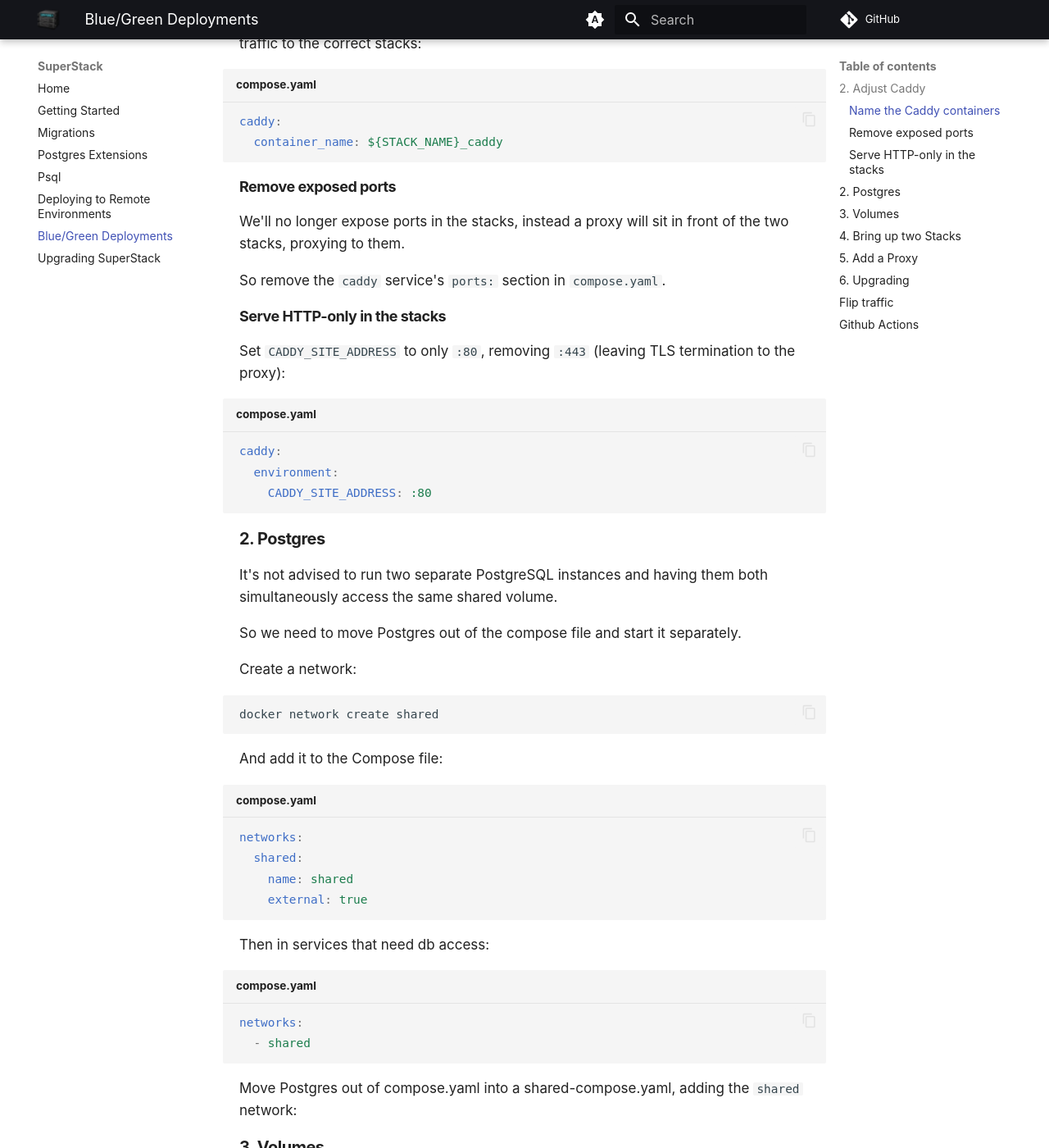
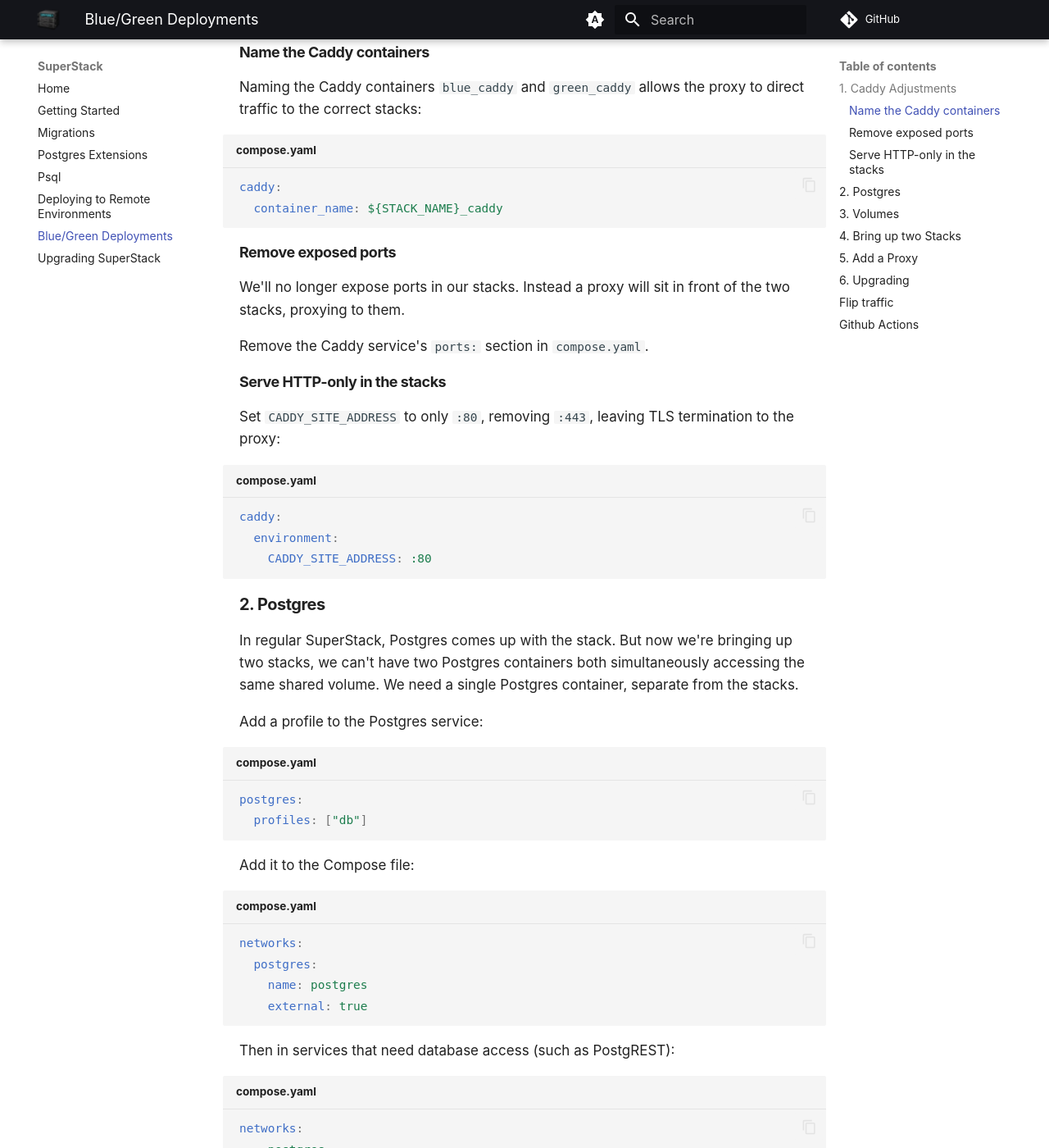
Before and after one commit to explodinglabs/superstack.docs, an MkDocs documentation site: the page built from docs/bluegreen.md, in a window 1280 px wide and 1400 px high, scrolled down 974 px. Shown: the whole window at 82% size. Built offline with MkDocs 1.6.1 and Material for MkDocs 9.7.7, drawn with Linux system fonts in a browser that asks for light colours; comment, search, counter and statistics services are not loaded; some of the changed text lies outside the part shown.

Commit message:
Adjust bluegreen doc

````diff
--- a/docs/bluegreen.md
+++ b/docs/bluegreen.md
@@ -1,5 +1,8 @@
-Blue/Green deployment runs two stacks side-by-side: one live, one idle. You
-deploy to the idle stack, test it, and when ready, swap roles — giving
+> ![NOTE]
+> This page is a work in progress, I'm working on it - Beau
+
+_Blue/Green deployment_ runs two stacks side-by-side: one live, one idle. You
+deploy to the idle stack, test it, and when ready, swap roles. It gives
 near-zero downtime and easy rollback.
 
 ![Blue/Green](assets/bluegreen.png)
@@ -10,14 +13,14 @@
 1. A `blue` stack
 2. A `green` stack
 3. A proxy to direct traffic
-4. An external Postgres.
+4. An external Postgres container.
 
-## 2. Adjust Caddy
+## 1. Caddy Adjustments
 
 ### Name the Caddy containers
 
-Naming the Caddy containers `blue_caddy` and `green_caddy` allows the
-proxy to direct traffic to the correct stacks:
+Naming the Caddy containers `blue_caddy` and `green_caddy` allows the proxy to
+direct traffic to the correct stacks:
 
 ```yaml title="compose.yaml"
 caddy:
@@ -26,15 +29,15 @@
 
 ### Remove exposed ports
 
-We'll no longer expose ports in the stacks, instead a proxy will sit in
-front of the two stacks, proxying to them.
+We'll no longer expose ports in our stacks. Instead a proxy will sit in front
+of the two stacks, proxying to them.
 
-So remove the `caddy` service's `ports:` section in `compose.yaml`.
+Remove the Caddy service's `ports:` section in `compose.yaml`.
 
 ### Serve HTTP-only in the stacks
 
-Set `CADDY_SITE_ADDRESS` to only `:80`, removing `:443` (leaving TLS
-termination to the proxy):
+Set `CADDY_SITE_ADDRESS` to only `:80`, removing `:443`, leaving TLS
+termination to the proxy:
 
 ```yaml title="compose.yaml"
 caddy:
@@ -44,35 +47,35 @@
 
 ## 2. Postgres
 
-It's not advised to run two separate PostgreSQL instances and having them both simultaneously
-access the same shared volume.
+In regular SuperStack, Postgres comes up with the stack. But now we're bringing
+up two stacks, we can't have two Postgres containers both simultaneously
+accessing the same shared volume. We need a single Postgres container, separate
+from the stacks.
 
-So we need to move Postgres out of the compose file and start it separately.
+Add a profile to the Postgres service:
 
-Create a network:
-
-```sh
-docker network create shared
+```yaml title="compose.yaml"
+postgres:
+  profiles: ["db"]
 ```
 
-And add it to the Compose file:
+Add it to the Compose file:
 
 ```yaml title="compose.yaml"
 networks:
-  shared:
-    name: shared
+  postgres:
+    name: postgres
     external: true
 ```
 
-Then in services that need db access:
+Then in services that need database access (such as PostgREST):
 
 ```yaml title="compose.yaml"
 networks:
-  - shared
+  - postgres
 ```
 
 Move Postgres out of compose.yaml into a shared-compose.yaml, adding the `shared` network:
-
 
 ## 3. Volumes
 
````
